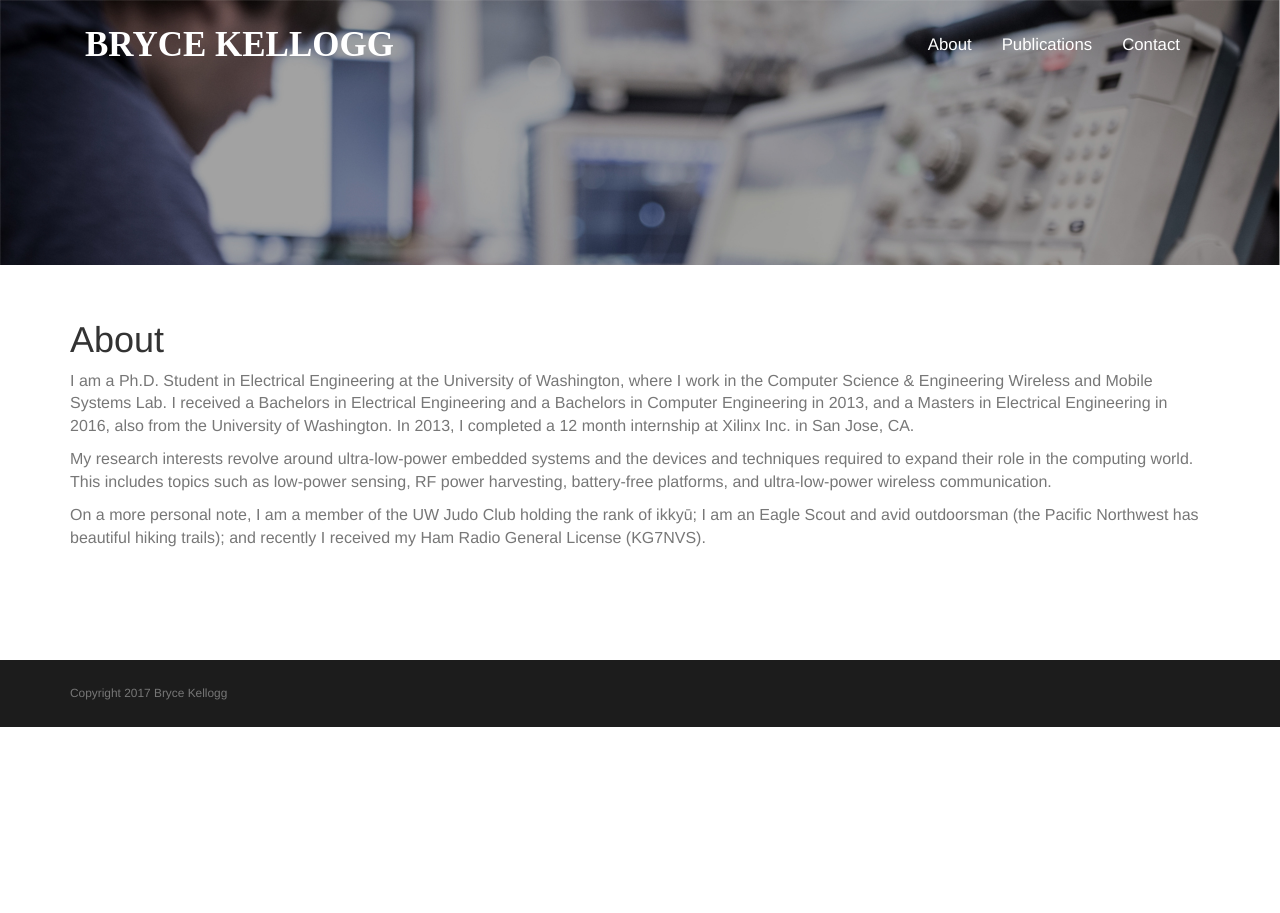
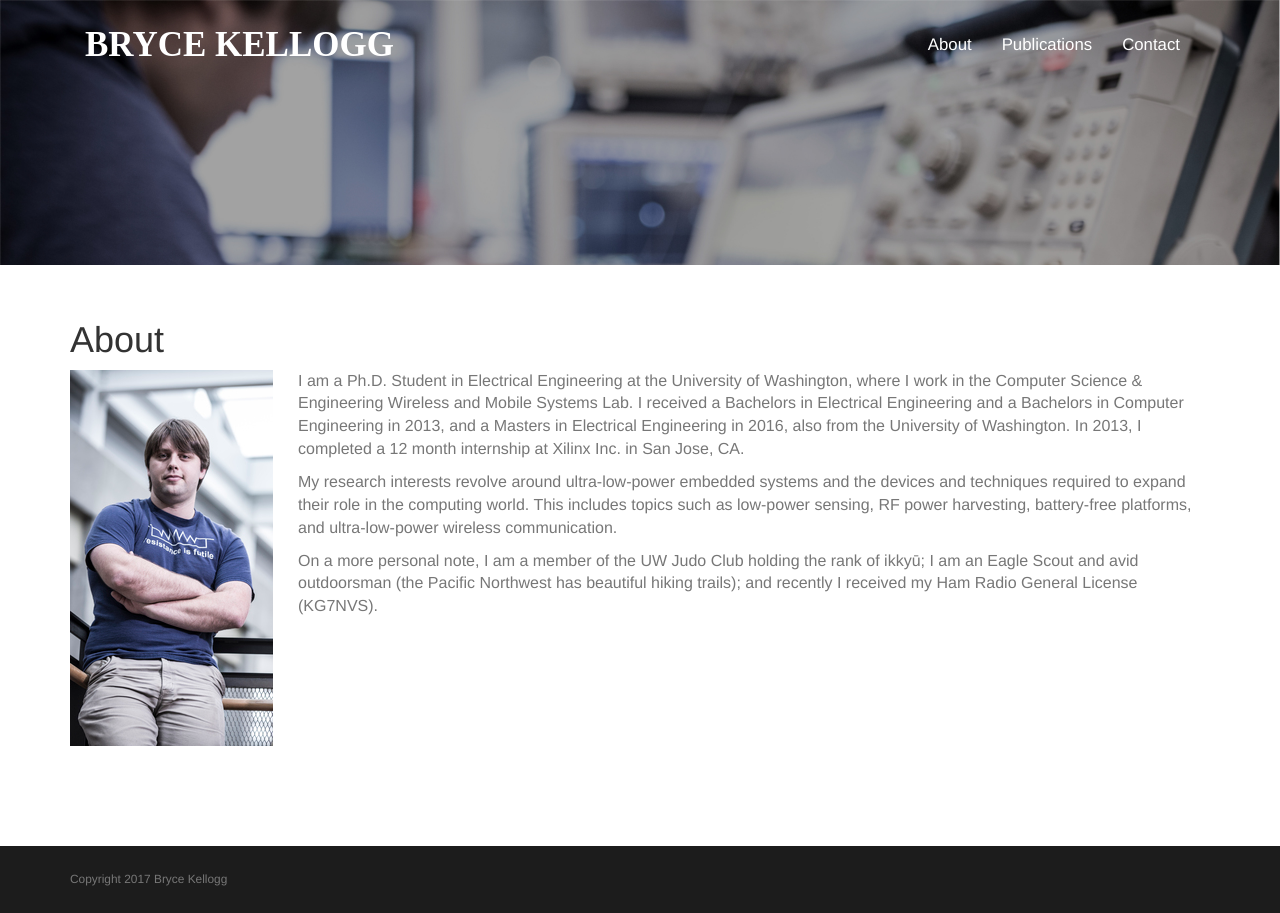
Before and after one commit to brycekellogg/BryceKellogg.com, a Jekyll site: the page built from _pages/about.md, in a window 1280 px wide. Built offline with Jekyll 4.4.1, drawn with Linux system fonts in a browser that asks for light colours; nearby versions of some CDN libraries.

Commit message:
Added a picture of me!!

```diff
--- a/_pages/about.md
+++ b/_pages/about.md
@@ -3,6 +3,8 @@ layout: page
 title: About
 permalink: /
 ---
+
+![It's me!](/files/bryce.jpg){:style="float: left; margin-right: 25px;"}
 
 {:.text-muted}
 I am a Ph.D. Student in Electrical Engineering at the University of Washington,
```
Also changed, not shown: files/bryce.jpg (added).
